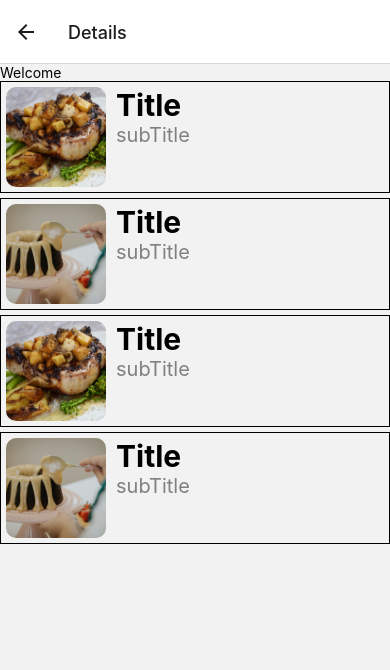
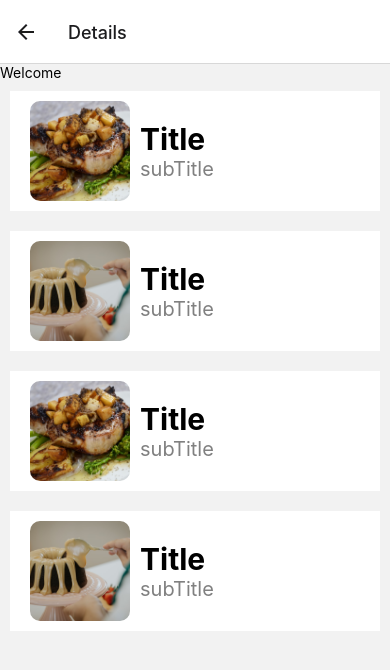
Before and after one commit to Seven-112/RN-zaio-training, a React Native app: screen /List in a window 390 px wide. Shown: the top 670 px of the page. Built offline with nearby package versions, Linux system fonts and the light colour scheme.

Commit message:
Add ZaioView component

```diff
--- a/components/ListFood.js
+++ b/components/ListFood.js
@@ -1,33 +1,24 @@
 import React from "react";
 import { View, Image, StyleSheet } from "react-native";
-import ZaioText from "../plugin/ZaioText";
+import { ZaioText, ZaioView } from "../plugin";
 
 const ListFood = (props) => {
     console.log(props);
     return (
-        <View style={styles.container}>
-            <View style={styles.imgContainer}>
+        <ZaioView row m={10} p={10}>
+            <ZaioView mh={10}>
                 <Image source={props.food.img} style={styles.img} />
-            </View>
-            <View>
+            </ZaioView>
+            <ZaioView middle>
                <ZaioText bold h1 >Title</ZaioText>
                <ZaioText grey size={20} normal >subTitle</ZaioText>
-
-            </View>
-        </View>
+            </ZaioView>
+        </ZaioView>
     )
 };
 
 const styles = StyleSheet.create({
-    container: {
-        flexDirection: 'row',
-        padding: 5,
-        borderWidth: 1,
-        marginBottom: 5
-    },
-    imgContainer: {
-        marginRight: 10
-    },
+
     img: {
         height: 100,
         width: 100,
--- a/plugin/ZaioText.js
+++ b/plugin/ZaioText.js
@@ -17,7 +17,7 @@ import { Colors, Size } from "../contants";
         props.success && styles.success,
         props.grey && styles.grey,
         props.white && styles.white,
-        props.size && { fontSize:  props.size },
+        props.size && { fontSize: props.size },
         props.style // reecrire les styles predefinis
     ];
     return (
--- /dev/null
+++ b/plugin/ZaioView.js
@@ -0,0 +1,80 @@
+import React from "react";
+
+import { View, StyleSheet } from 'react-native';
+import PropTypes from 'prop-types';
+import { Colors } from "../contants";
+
+const ZaioView = (props) => {
+
+    const myStyle = [
+        styles.default,
+        props.m && { margin:  props.m },
+        props.p && { padding:  props.p},
+        props.mh && { marginHorizontal:  props.mh},
+        props.mv && { marginVertical:  props.mv},
+        props.ph && { paddingHorizontal:  props.ph},
+        props.pv && { paddingVertical:  props.pv},
+        props.justify && { justifyContent: `space-${props.justify}` },
+        props.row && styles.row,
+        props.col && styles.col,
+        props.center && styles.center,
+        props.middle && styles.middle,
+        props.color && styles[props.color]
+
+    ];
+    return (
+        <View style={myStyle} {...props}>
+            { props.children }
+        </View>
+    )
+};
+
+const styles = StyleSheet.create({
+    default:{
+        backgroundColor: Colors.white,
+        flexDirection: 'column'
+    },
+    row : {
+        flexDirection: 'row'
+    },
+    col : {
+        flexDirection: 'column'
+    },
+    primary: {
+        backgroundColor: Colors.primary
+    },
+    success: {
+        backgroundColor: Colors.success
+    },
+    center: {
+        alignItems: 'center'
+    },
+    middle : {
+        justifyContent: 'center',
+
+    }
+ });
+
+ZaioView.propTypes = {
+    m : PropTypes.number,
+    mv : PropTypes.number,
+    mh : PropTypes.number,
+    p : PropTypes.number,
+    pv : PropTypes.number,
+    ph : PropTypes.number,
+    flex : PropTypes.any,
+    row : PropTypes.bool,
+    col : PropTypes.bool,
+    color: PropTypes.any,
+    justify: PropTypes.oneOf(['between', 'around']),
+    // shadow
+    // wrap
+    // right
+    center: PropTypes.bool,
+    middle: PropTypes.bool,
+    style: PropTypes.any,
+    children: PropTypes.any,
+};
+
+
+export default ZaioView;
--- /dev/null
+++ b/plugin/index.js
@@ -0,0 +1,7 @@
+import ZaioText from "./ZaioText";
+import ZaioView from "./ZaioView";
+
+export {
+    ZaioText,
+    ZaioView
+};
--- a/screens/Home.js
+++ b/screens/Home.js
@@ -1,12 +1,15 @@
 import React from "react";
-import { View, Text } from "react-native";
-
-const Home = () => {
+import { View, TouchableOpacity } from "react-native";
+import { ZaioText } from "../plugin";
+const Home = ({navigation}) => {
 
 
     return (
         <View>
-
+            <TouchableOpacity
+                onPress={() => navigation.navigate('List')}>
+                <ZaioText h1 center primary>List</ZaioText>
+            </TouchableOpacity>
 
 
         </View>
```
